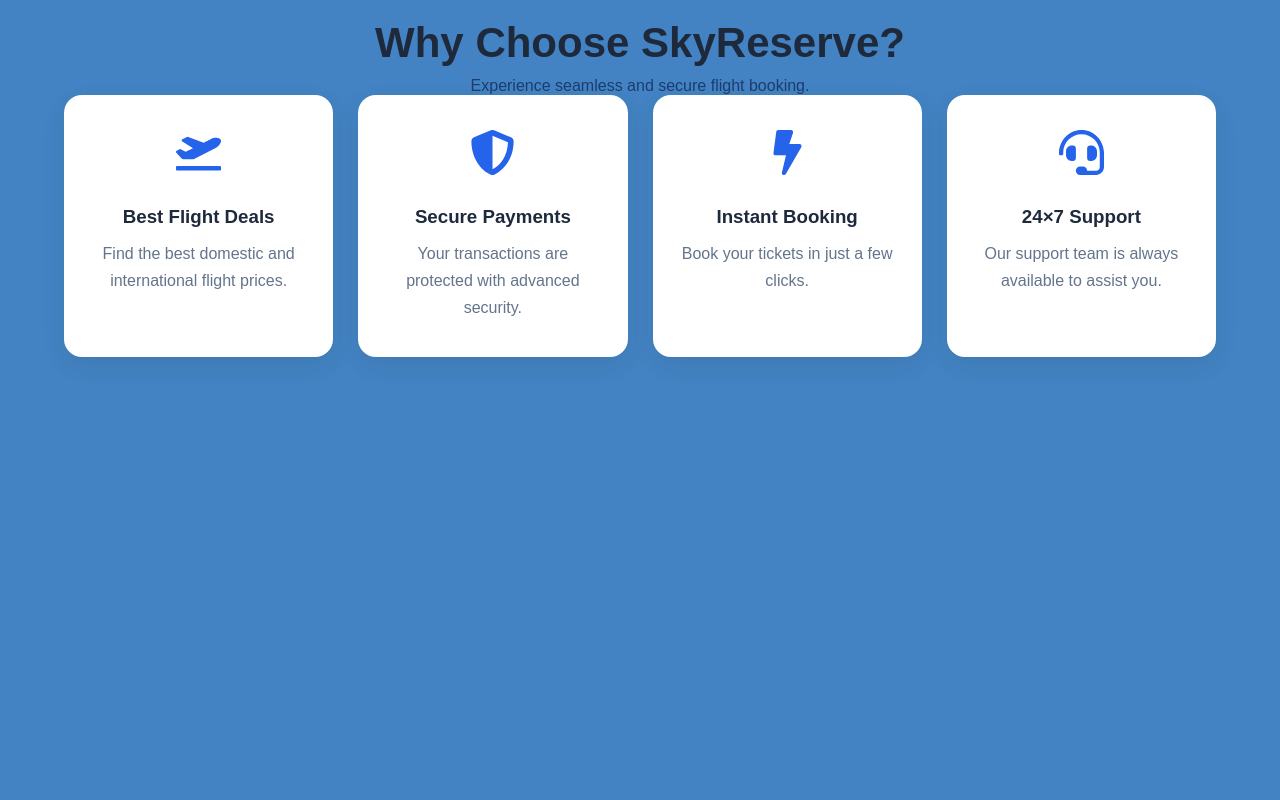
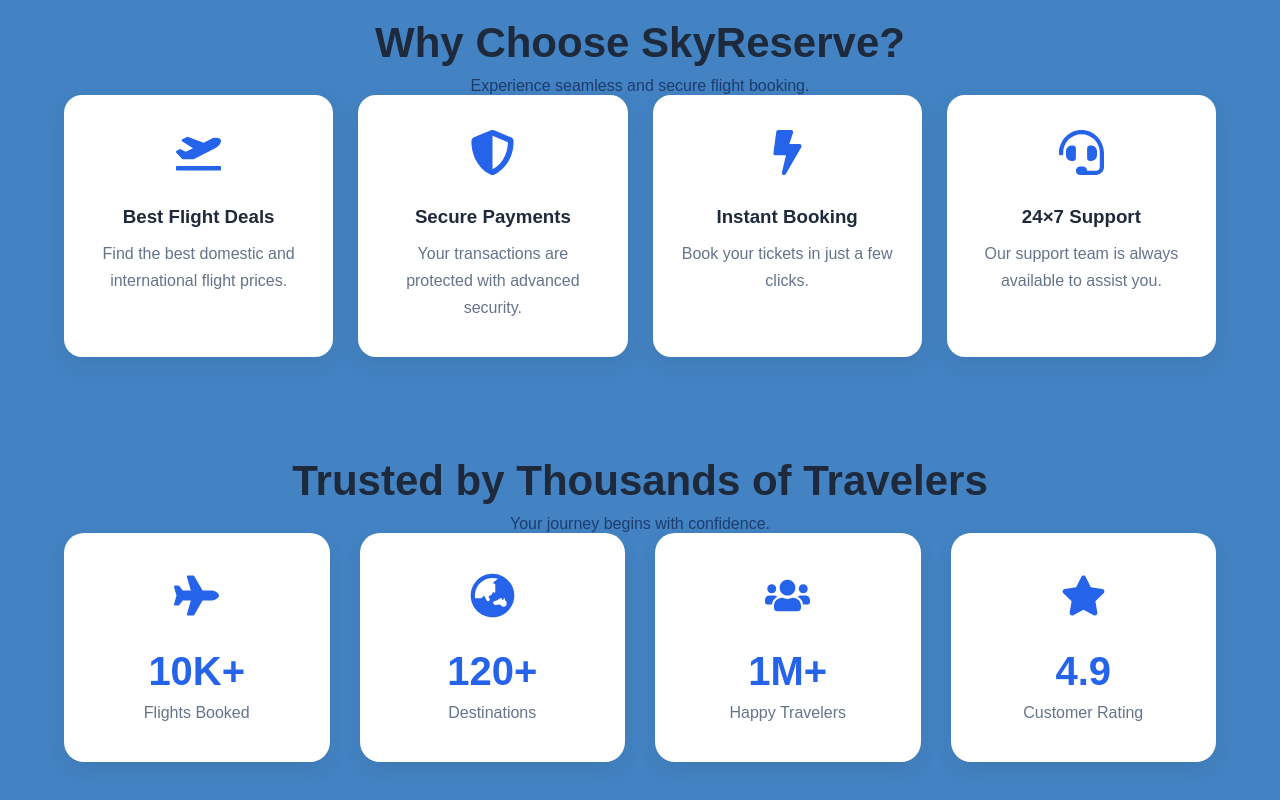
Before and after one commit to shivanimourya2/SkyReserve, a React (Vite) app in the folder frontend/airline-frontend/: page / in a window 1280 px wide. Shown: the part 1957-2757 px from the top of the page. Before the commit the page ends 2414 px from the top, so only its background shows below. Built offline with nearby package versions, Linux system fonts and the light colour scheme.

Commit message:
added stats css file

```diff
--- a/frontend/airline-frontend/src/pages/Home.jsx
+++ b/frontend/airline-frontend/src/pages/Home.jsx
@@ -6,6 +6,7 @@
 import PopularDestinations from "../components/PopularDestinations";
 import Features from "../components/Features";
 import Offers from "../components/Offer";
+import Stats from "../Stats/Stats";
 const Home = () => {
   return (
     <>
@@ -15,6 +16,7 @@
       <PopularDestinations/>
       <Features />
       <offers/>
+      <Stats/>
     </>
   );
 };
--- a/frontend/airline-frontend/src/styles/home.css
+++ b/frontend/airline-frontend/src/styles/home.css
@@ -364,3 +364,42 @@
     font-weight:600;
     cursor:pointer;
 }
+.stats{
+    width:90%;
+    margin:100px auto;
+}
+
+.stats-grid{
+    display:grid;
+    grid-template-columns:repeat(4,1fr);
+    gap:30px;
+}
+
+.stat-card{
+    background:white;
+    border-radius:20px;
+    padding:40px;
+    text-align:center;
+    box-shadow:0 8px 20px rgba(0,0,0,.08);
+    transition:.3s;
+}
+
+.stat-card:hover{
+    transform:translateY(-10px);
+}
+
+.stat-icon{
+    font-size:45px;
+    color:#2563EB;
+    margin-bottom:20px;
+}
+
+.stat-card h2{
+    font-size:40px;
+    margin-bottom:10px;
+    color:#2563EB;
+}
+
+.stat-card p{
+    color:#64748B;
+}
```
